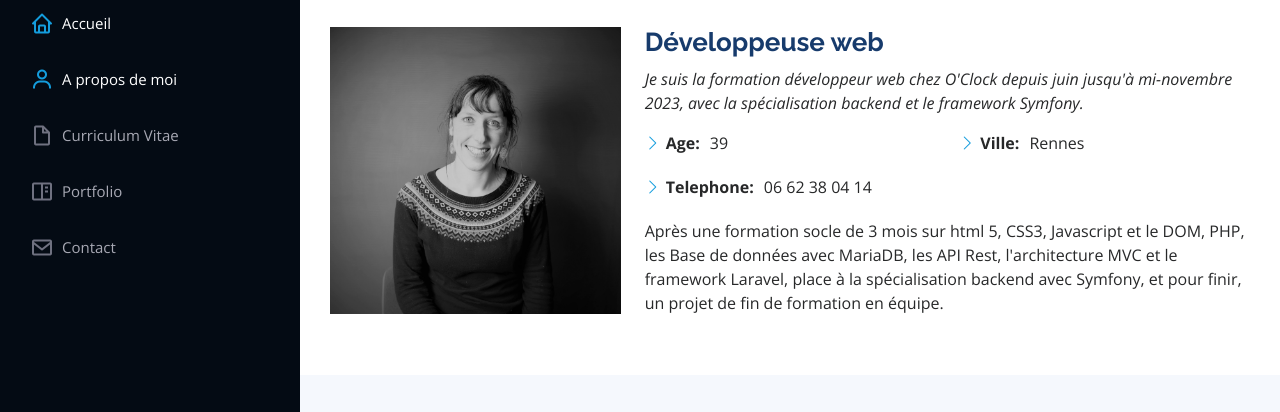
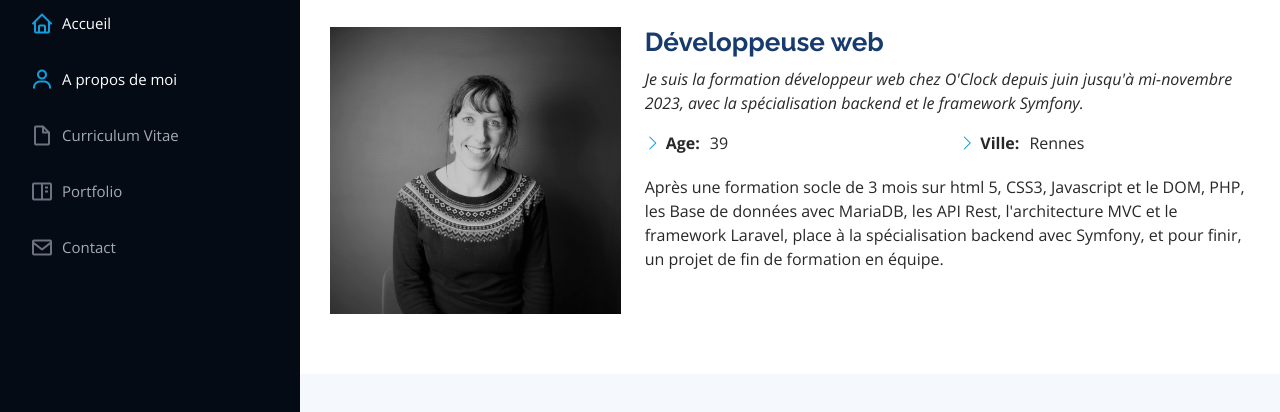
Before and after one commit to MathildeRouland/Portfolio, a plain HTML site: page index.html in a window 1280 px wide. Shown: the part 261-673 px from the top of the page. Drawn offline with nearby package versions, Linux system fonts and the light colour scheme.

Commit message:
coordonnées

```diff
--- a/index.html
+++ b/index.html
@@ -94,20 +94,16 @@
             <div class="row">
               <div class="col-lg-6">
                 <ul>
-                  <!-- <li><i class="bi bi-chevron-right"></i> <strong>Birthday:</strong> <span>1 May 1995</span></li> -->
-                  <!-- <li><i class="bi bi-chevron-right"></i> <strong>Site web:</strong> <span>www.mathilde-rouland.fr</span></li> -->
+
                   <li><i class="bi bi-chevron-right"></i> <strong>Age:</strong> <span>39</span></li>
-                  <li><i class="bi bi-chevron-right"></i> <strong>Telephone:</strong> <span>06 62 38 04 14</span></li>
-                  <!-- <li><i class="bi bi-chevron-right"></i> <strong>Ville:</strong> <span>Rennes</span></li> -->
+
                 </ul>
               </div>
               <div class="col-lg-6">
                 <ul>
-                  <!-- <li><i class="bi bi-chevron-right"></i> <strong>Age:</strong> <span>39</span></li> -->
+
                   <li><i class="bi bi-chevron-right"></i> <strong>Ville:</strong> <span>Rennes</span></li>
-                  <!-- <li><i class="bi bi-chevron-right"></i> <strong>Degree:</strong> <span>Master</span></li> -->
-                  <!-- <li><i class="bi bi-chevron-right"></i> <strong>PhEmailone:</strong> <span>email@example.com</span></li> -->
-                  <!-- <li><i class="bi bi-chevron-right"></i> <strong>Freelance:</strong> <span>Available</span></li> -->
+
                 </ul>
               </div>
             </div>
```
